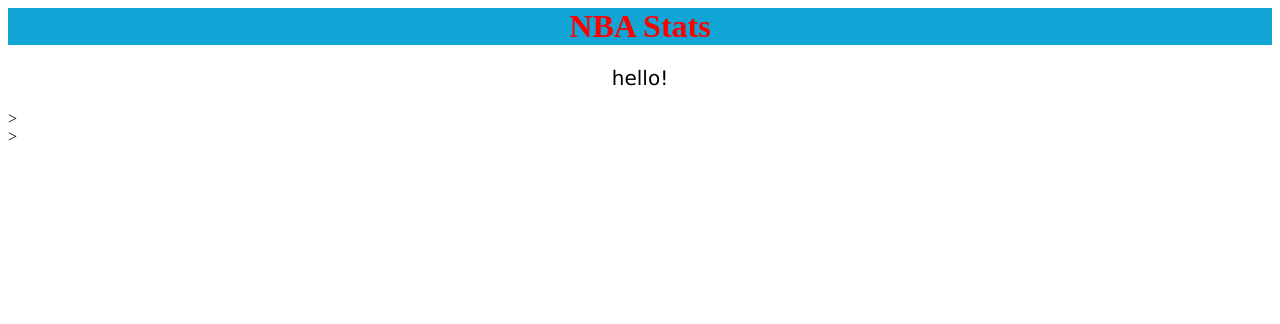
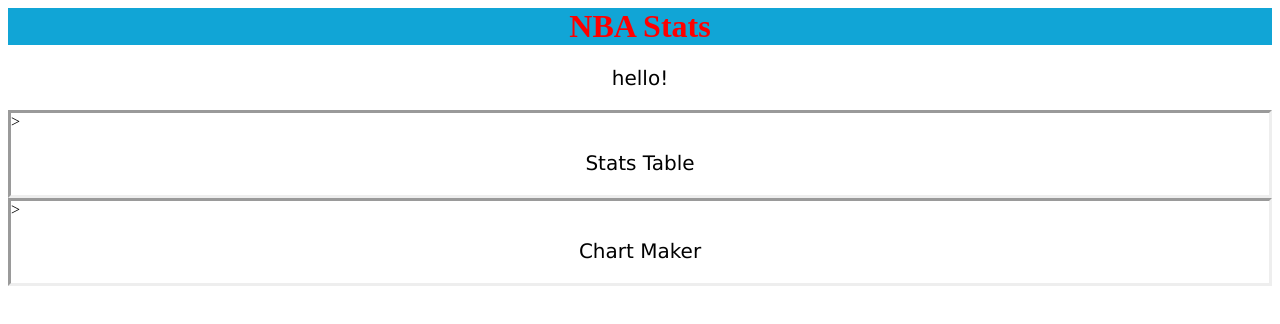
Before and after one commit to cadenweigel/NBAStatsPage, a website: page index.html in a window 1280 px wide. Drawn offline with nearby package versions, Linux system fonts and the light colour scheme.

Commit message:
updated css

```diff
--- a/index.html
+++ b/index.html
@@ -20,10 +20,12 @@
 
         <div id="table">
             <!--Div for stats table-->>
+            <p>Stats Table</p>
         </div>
 
         <div id="chart">
             <!--Div for charts-->>
+            <p>Chart Maker</p>
         </div>
 
     </body>
--- a/main.css
+++ b/main.css
@@ -22,4 +22,10 @@
 
   #table {
     background-color: rgb(255, 255, 255) ;
+    border-style: inset;
   }
+
+  #chart {
+    background-color: rgb(255, 255, 255) ;
+    border-style: inset;
+  }
```
